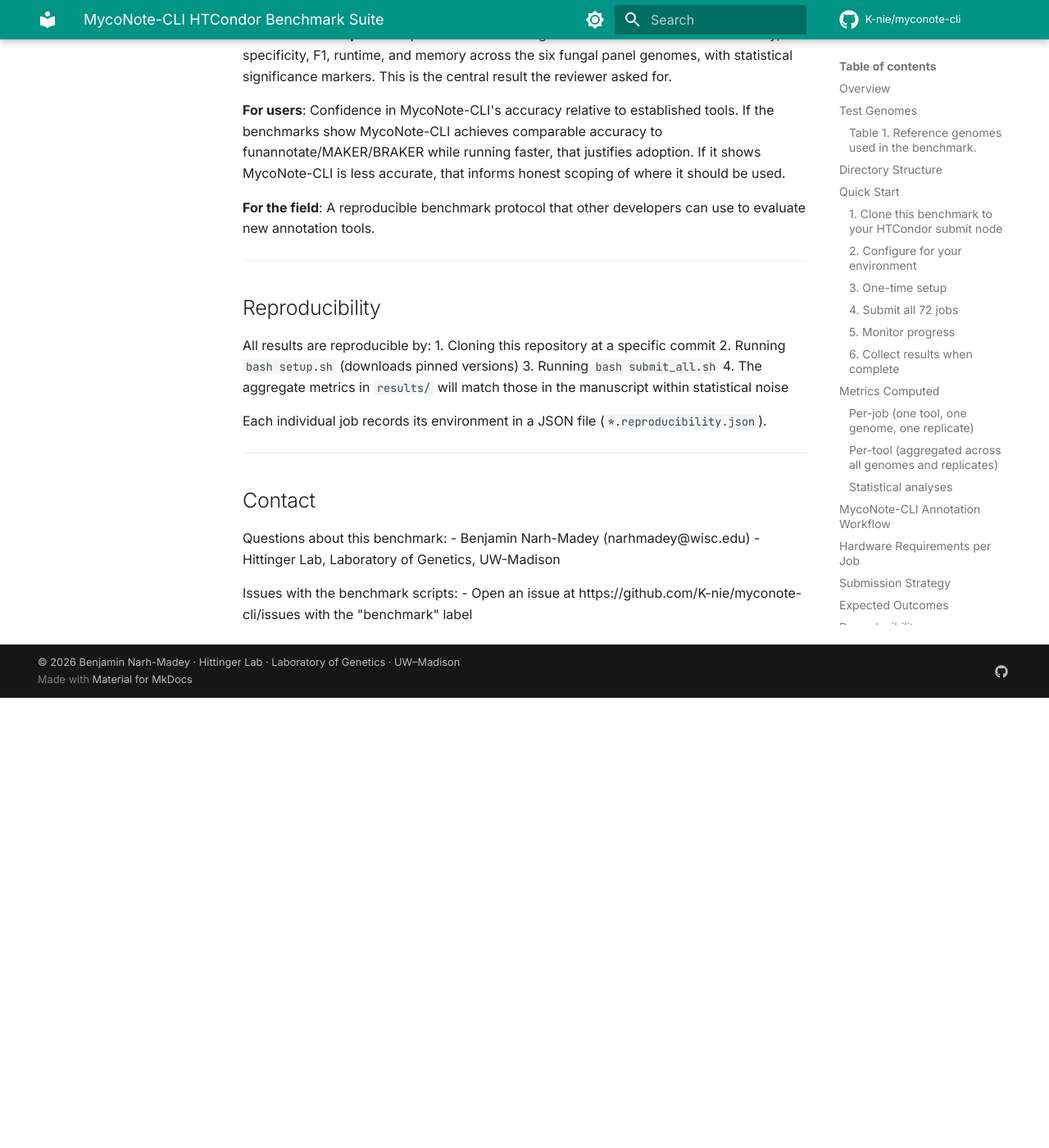
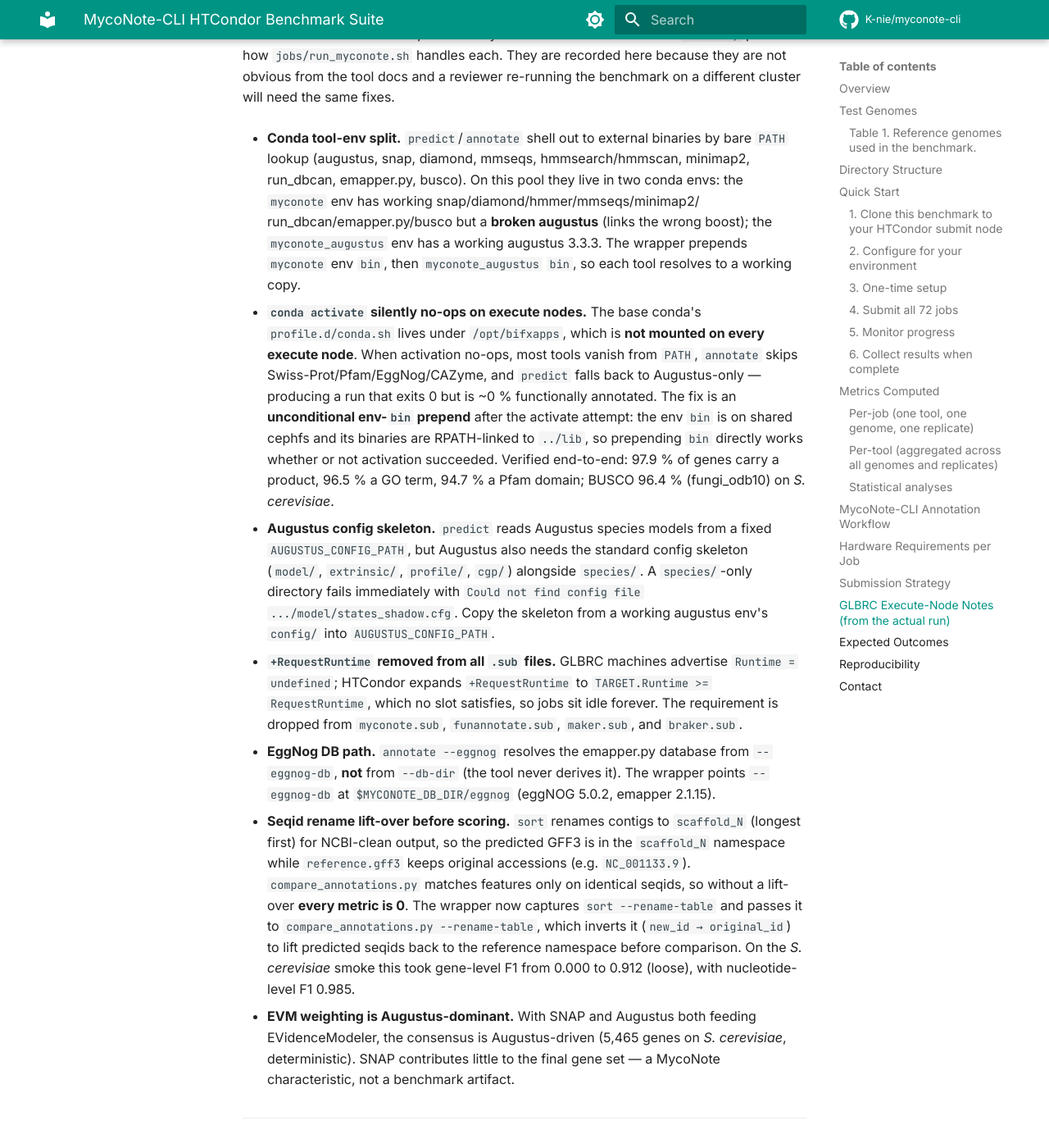
Before and after one commit to K-nie/myconote-cli, an MkDocs documentation site: the page built from docs/paper/htcondor_benchmark/README.md, in a window 1280 px wide and 1400 px high, scrolled down 6494 px. Shown: the whole window at 82% size. Built offline with MkDocs 1.6.1 and Material for MkDocs 9.7.7, drawn with Linux system fonts in a browser that asks for light colours; comment, search, counter and statistics services are not loaded; the version menu is left out; before the commit the page ends 7345 px from its top, so only the background shows below that; some of the changed text lies outside the part shown.

Commit message:
docs: record GLBRC execute-node env notes for the benchmark run
Documents the operational fixes the MycoNote arm needed on the scarcity pool:
conda tool-env split + unconditional env-bin prepend (conda activate no-ops
where /opt/bifxapps is unmounted), Augustus config skeleton requirement,
+RequestRuntime removal, eggnog --eggnog-db resolution, and the sort
--rename-table seqid lift-over that fixes all-zero accuracy metrics.

```diff
--- a/docs/paper/htcondor_benchmark/README.md
+++ b/docs/paper/htcondor_benchmark/README.md
@@ -227,6 +227,70 @@ Each submit file uses HTCondor's `getenv = true` to inherit the conda environmen
 
 ---
 
+## GLBRC Execute-Node Notes (from the actual run)
+
+These are the environment quirks the MycoNote arm hit on the GLBRC `scarcity`
+pool and how `jobs/run_myconote.sh` handles each. They are recorded here because
+they are not obvious from the tool docs and a reviewer re-running the benchmark
+on a different cluster will need the same fixes.
+
+- **Conda tool-env split.** `predict`/`annotate` shell out to external binaries
+  by bare `PATH` lookup (augustus, snap, diamond, mmseqs, hmmsearch/hmmscan,
+  minimap2, run_dbcan, emapper.py, busco). On this pool they live in two conda
+  envs: the `myconote` env has working snap/diamond/hmmer/mmseqs/minimap2/
+  run_dbcan/emapper.py/busco but a **broken augustus** (links the wrong boost);
+  the `myconote_augustus` env has a working augustus 3.3.3. The wrapper prepends
+  `myconote` env `bin`, then `myconote_augustus` `bin`, so each tool resolves to
+  a working copy.
+
+- **`conda activate` silently no-ops on execute nodes.** The base conda's
+  `profile.d/conda.sh` lives under `/opt/bifxapps`, which is **not mounted on
+  every execute node**. When activation no-ops, most tools vanish from `PATH`,
+  `annotate` skips Swiss-Prot/Pfam/EggNog/CAZyme, and `predict` falls back to
+  Augustus-only — producing a run that exits 0 but is ~0 % functionally
+  annotated. The fix is an **unconditional env-`bin` prepend** after the
+  activate attempt: the env `bin` is on shared cephfs and its binaries are
+  RPATH-linked to `../lib`, so prepending `bin` directly works whether or not
+  activation succeeded. Verified end-to-end: 97.9 % of genes carry a product,
+  96.5 % a GO term, 94.7 % a Pfam domain; BUSCO 96.4 % (fungi_odb10) on *S.
+  cerevisiae*.
+
+- **Augustus config skeleton.** `predict` reads Augustus species models from a
+  fixed `AUGUSTUS_CONFIG_PATH`, but Augustus also needs the standard config
+  skeleton (`model/`, `extrinsic/`, `profile/`, `cgp/`) alongside `species/`.
+  A `species/`-only directory fails immediately with
+  `Could not find config file .../model/states_shadow.cfg`. Copy the skeleton
+  from a working augustus env's `config/` into `AUGUSTUS_CONFIG_PATH`.
+
+- **`+RequestRuntime` removed from all `.sub` files.** GLBRC machines advertise
+  `Runtime = undefined`; HTCondor expands `+RequestRuntime` to
+  `TARGET.Runtime >= RequestRuntime`, which no slot satisfies, so jobs sit idle
+  forever. The requirement is dropped from `myconote.sub`, `funannotate.sub`,
+  `maker.sub`, and `braker.sub`.
+
+- **EggNog DB path.** `annotate --eggnog` resolves the emapper.py database from
+  `--eggnog-db`, **not** from `--db-dir` (the tool never derives it). The
+  wrapper points `--eggnog-db` at `$MYCONOTE_DB_DIR/eggnog` (eggNOG 5.0.2,
+  emapper 2.1.15).
+
+- **Seqid rename lift-over before scoring.** `sort` renames contigs to
+  `scaffold_N` (longest first) for NCBI-clean output, so the predicted GFF3 is
+  in the `scaffold_N` namespace while `reference.gff3` keeps original accessions
+  (e.g. `NC_001133.9`). `compare_annotations.py` matches features only on
+  identical seqids, so without a lift-over **every metric is 0**. The wrapper
+  now captures `sort --rename-table` and passes it to
+  `compare_annotations.py --rename-table`, which inverts it (`new_id →
+  original_id`) to lift predicted seqids back to the reference namespace before
+  comparison. On the *S. cerevisiae* smoke this took gene-level F1 from 0.000 to
+  0.912 (loose), with nucleotide-level F1 0.985.
+
+- **EVM weighting is Augustus-dominant.** With SNAP and Augustus both feeding
+  EVidenceModeler, the consensus is Augustus-driven (5,465 genes on *S.
+  cerevisiae*, deterministic). SNAP contributes little to the final gene set —
+  a MycoNote characteristic, not a benchmark artifact.
+
+---
+
 ## Expected Outcomes
 
 **For the manuscript**: A comparison table showing each tool's mean ± SD for sensitivity, specificity, F1, runtime, and memory across the six fungal panel genomes, with statistical significance markers. This is the central result the reviewer asked for.
```
